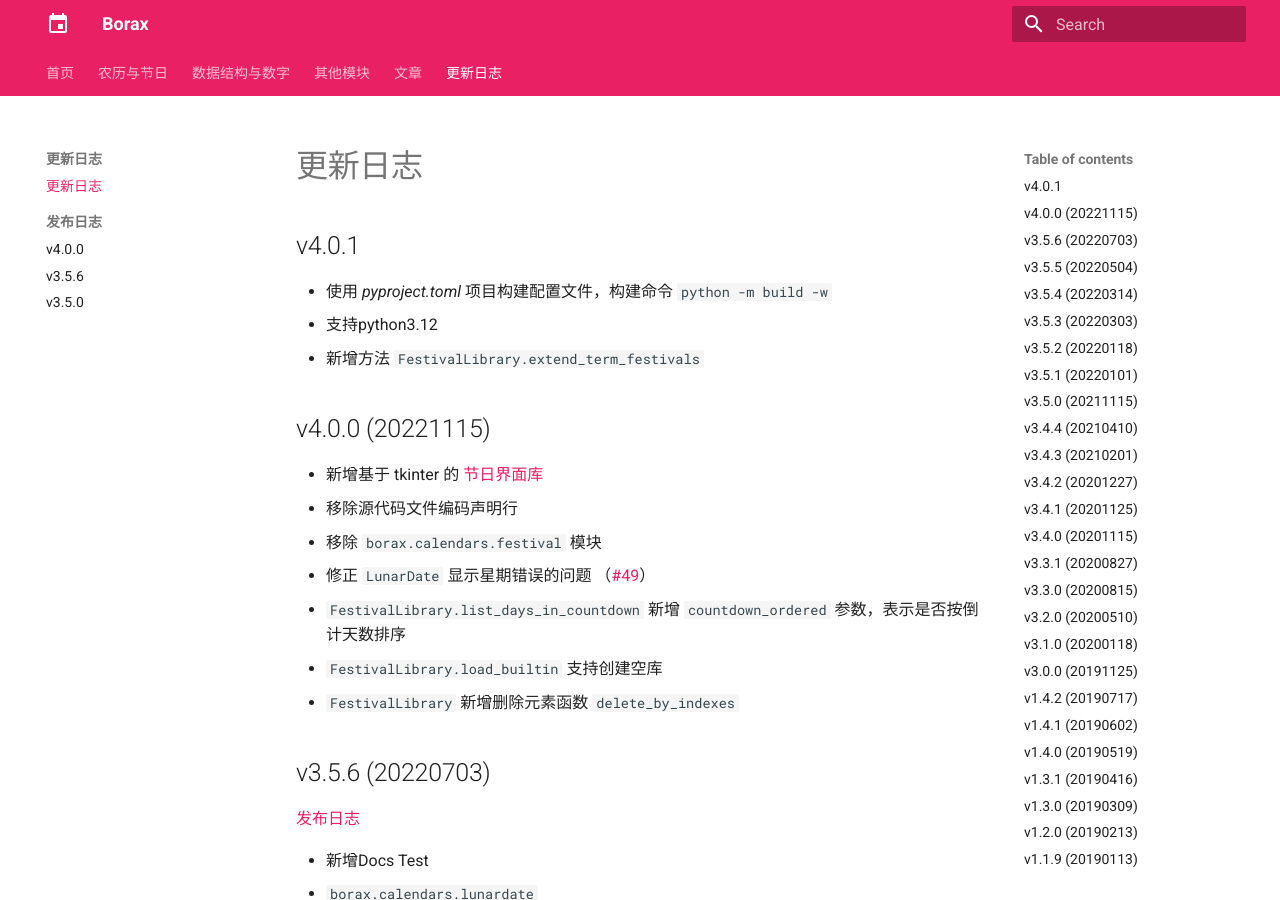
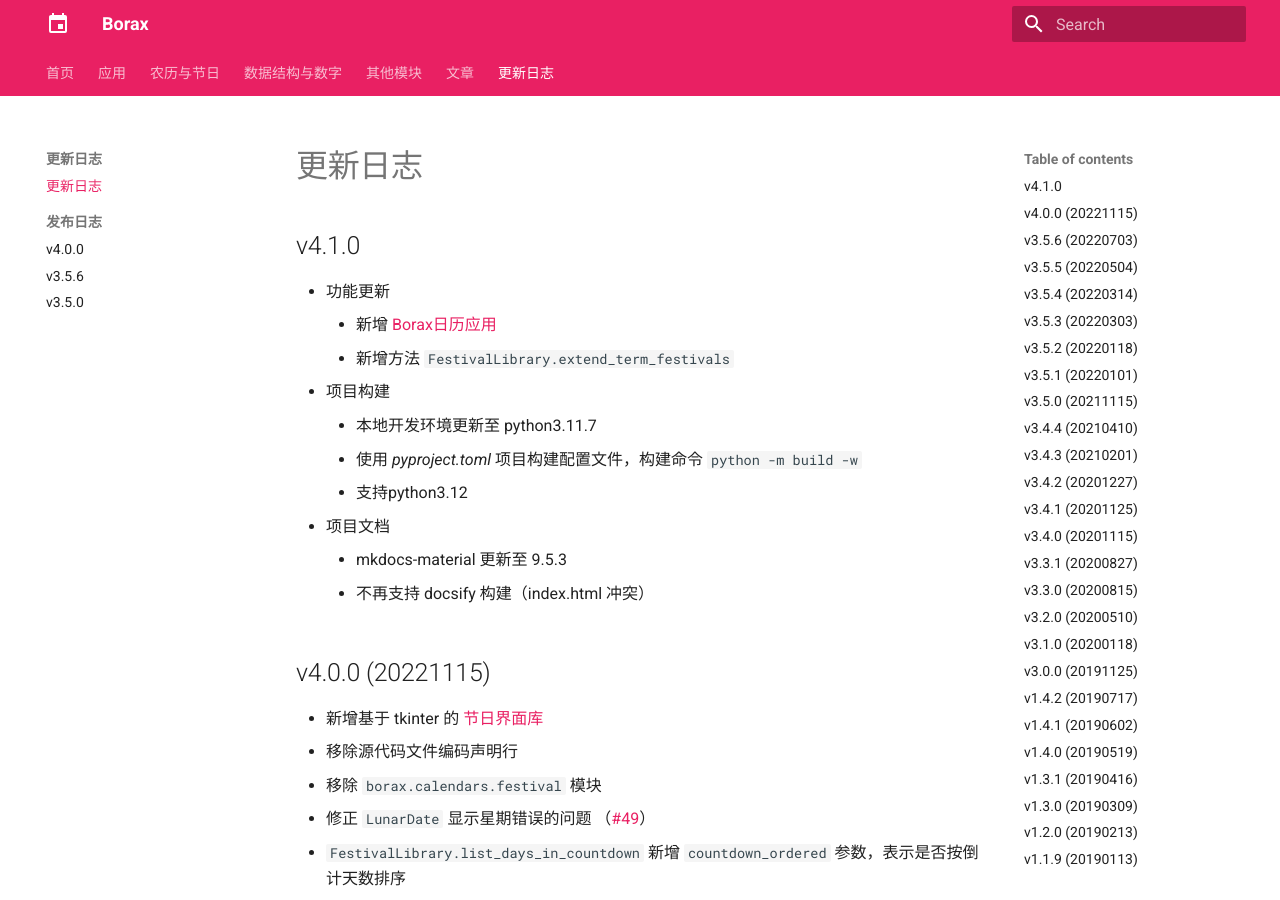
Before and after one commit to kinegratii/borax, an MkDocs documentation site: the page built from docs/changelog.md, in a window 1280 px wide and 900 px high. Built offline with MkDocs 1.6.1 and Material for MkDocs 9.7.7, drawn with Linux system fonts in a browser that asks for light colours; some of the changed text lies outside the part shown.

Commit message:
:construction_worker: Migrate mkdos-material to 9.5.3

```diff
--- a/docs/changelog.md
+++ b/docs/changelog.md
@@ -1,14 +1,21 @@
 # 更新日志
 
-## v4.0.1
+## v4.1.0
+- 功能更新
+  - 新增 [Borax日历应用](/guides/borax_calendar_app)
+  - 新增方法 `FestivalLibrary.extend_term_festivals`
+- 项目构建
+  - 本地开发环境更新至 python3.11.7
+  - 使用 *pyproject.toml* 项目构建配置文件，构建命令 `python -m build -w`
+  - 支持python3.12
+- 项目文档
+  - mkdocs-material 更新至 9.5.3
+  - 不再支持 docsify 构建（index.html 冲突）
 
-- 使用 *pyproject.toml* 项目构建配置文件，构建命令 `python -m build -w`
-- 支持python3.12
-- 新增方法 `FestivalLibrary.extend_term_festivals`
 
 ## v4.0.0 (20221115)
 
-- 新增基于 tkinter 的 [节日界面库](/guides/festivals-ui)
+- 新增基于 tkinter 的 [节日界面库](/guides/festivals2-ui)
 - 移除源代码文件编码声明行
 - 移除 `borax.calendars.festival` 模块
 - 修正 `LunarDate` 显示星期错误的问题 （[#49](https://github.com/kinegratii/borax/issues/49)）
--- a/mkdocs.yaml
+++ b/mkdocs.yaml
@@ -14,13 +14,14 @@ extra:
       link: https://github.com/kinegratii/borax
     - icon: fontawesome/brands/python
       link: https://pypi.org/project/borax
-copyright: Copyright &copy; 2018 - 2022 Samuel.Yan
+copyright: Copyright &copy; 2018 - 2024 Samuel.Yan
 markdown_extensions:
   - pymdownx.highlight
   - pymdownx.superfences
   - mdx_truly_sane_lists
 nav:
   - 首页: README.md
+  - 应用: guides/borax_calendar_app.md
   - 农历与节日:
     - 农历: guides/lunardate.md
     - 节日: guides/festivals2.md
--- a/requirements_doc.txt
+++ b/requirements_doc.txt
@@ -1,2 +1,2 @@
-mkdocs-material==8.5.3
+mkdocs-material==9.5.3
 mdx-truly-sane-lists==1.3
```
Also changed, not shown: docs/README.md (+3 -1 lines), docs/_sidebar.md (deleted, +0 -33 lines), docs/index.html (deleted, +0 -49 lines).
